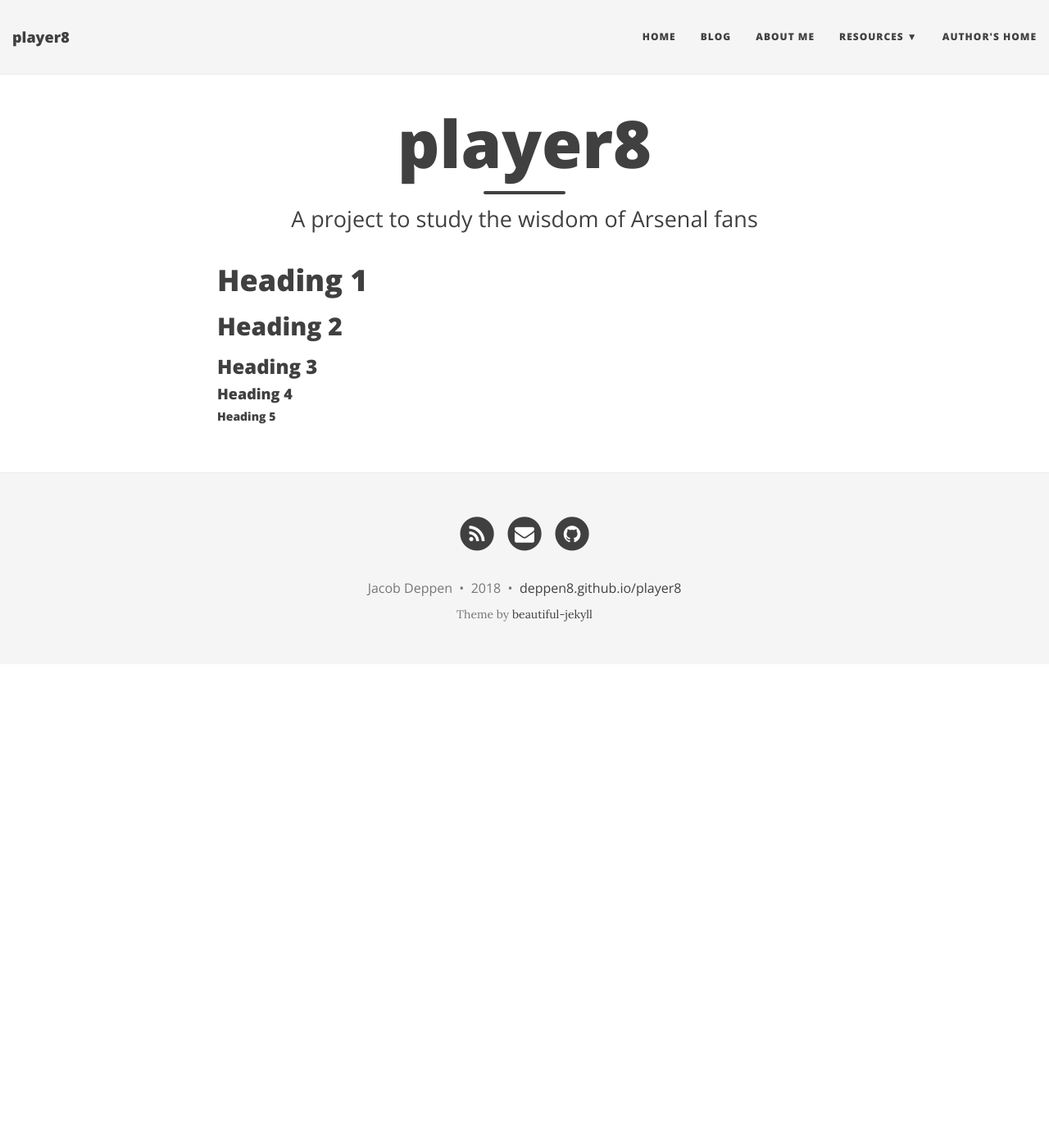
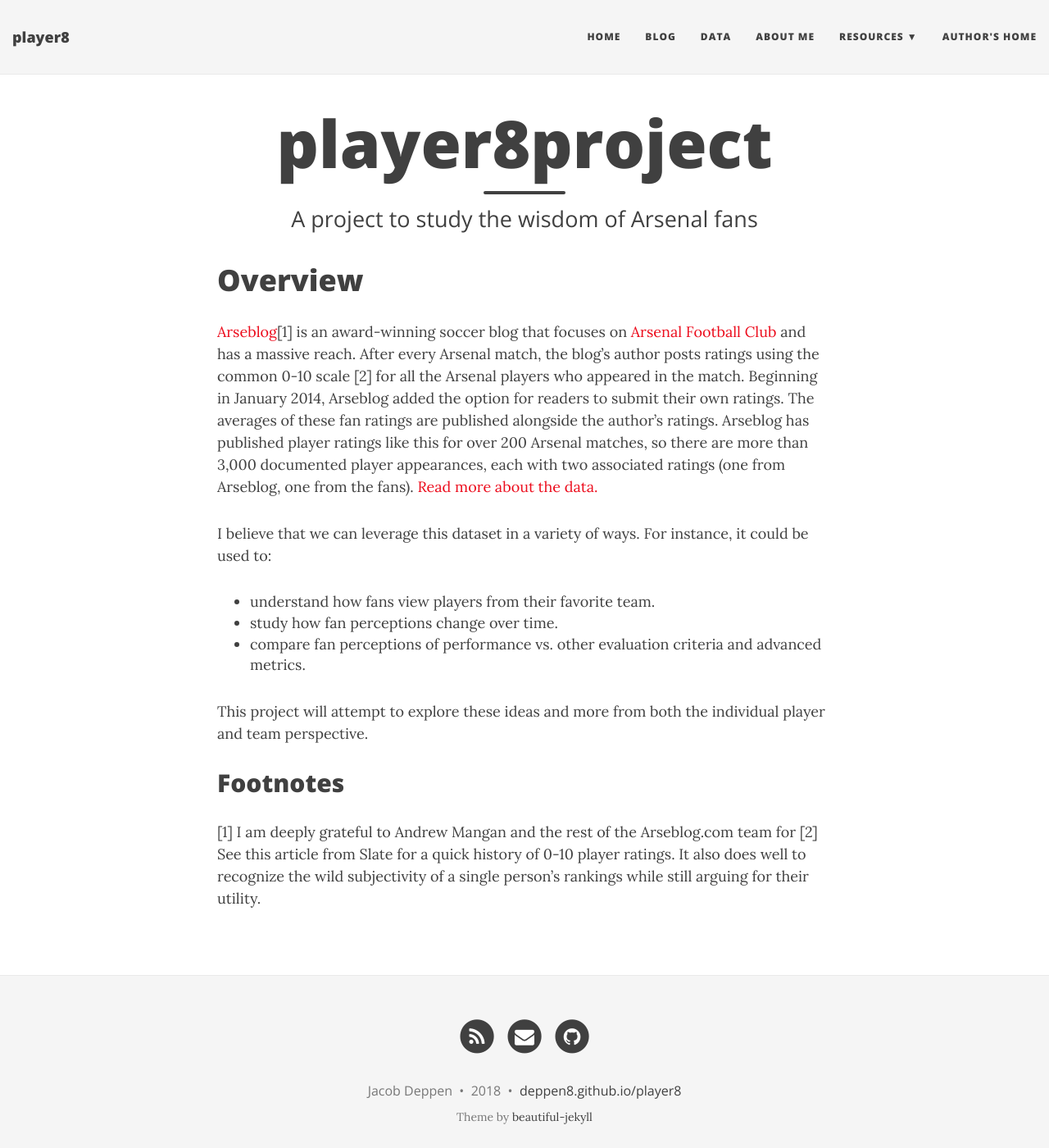
Before and after one commit to deppen8/player8, a Jekyll site: the page built from index.md, in a window 1280 px wide and 1400 px high. Shown: the whole window at 82% size. Built offline with Jekyll 4.4.1, drawn with Linux system fonts in a browser that asks for light colours; nearby versions of some CDN libraries.

Commit message:
new data page

```diff
--- a/_config.yml
+++ b/_config.yml
@@ -23,8 +23,9 @@
 
 # List of links in the navigation bar
 navbar-links:
-  Home: "index.html"
-  Blog: "blog/index.html"
+  home: "index"
+  blog: "blog/index.html"
+  data: "data"
   About Me: "aboutme"
   Resources:
     - Beautiful Jekyll: "http://deanattali.com/beautiful-jekyll/"
--- a/blog/index.html
+++ b/blog/index.html
@@ -1,6 +1,6 @@
 ---
 layout: page
-title: player8
+title: blog
 subtitle: A project to study the wisdom of Arsenal fans
 use-site-title: true
 ---
--- a/index.md
+++ b/index.md
@@ -1,12 +1,21 @@
 ---
 layout: page
-title: player8
+title: player8project
 subtitle: A project to study the wisdom of Arsenal fans
 use-site-title: true
 ---
 
-# Heading 1
-## Heading 2
-### Heading 3
-#### Heading 4
-##### Heading 5
+# Overview
+[Arseblog](https://arseblog.com)[1] is an award-winning soccer blog that focuses on [Arsenal Football Club](https://www.arsenal.com/) and has a massive reach. After every Arsenal match, the blog's author posts ratings using the common 0-10 scale [2] for all the Arsenal players who appeared in the match. Beginning in January 2014, Arseblog added the option for readers to submit their own ratings. The averages of these fan ratings are published alongside the author's ratings.
+Arseblog has published player ratings like this for over 200 Arsenal matches, so there are more than 3,000 documented player appearances, each with two associated ratings (one from Arseblog, one from the fans). [Read more about the data.](/data.md)
+
+I believe that we can leverage this dataset in a variety of ways. For instance, it could be used to:
+- understand how fans view players from their favorite team.
+- study how fan perceptions change over time.
+- compare fan perceptions of performance vs. other evaluation criteria and advanced metrics.
+
+This project will attempt to explore these ideas and more from both the individual player and team perspective.
+
+## Footnotes
+[1] I am deeply grateful to Andrew Mangan and the rest of the Arseblog.com team for
+[2] See this article from Slate for a quick history of 0-10 player ratings. It also does well to recognize the wild subjectivity of a single person's rankings while still arguing for their utility.
```
Also changed, not shown: data.md (added, +8 -0 lines).
